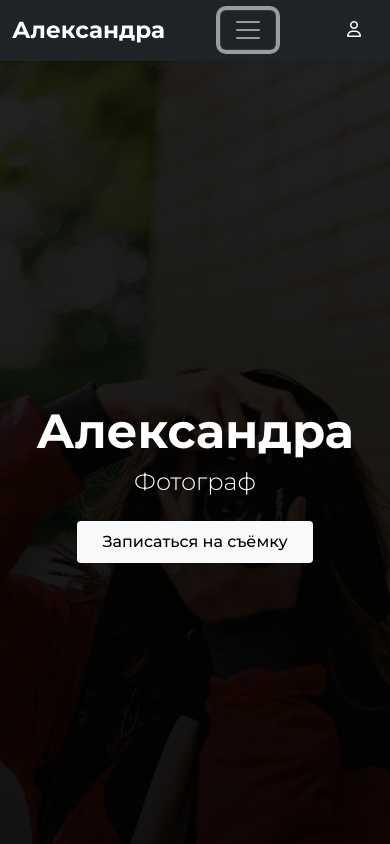
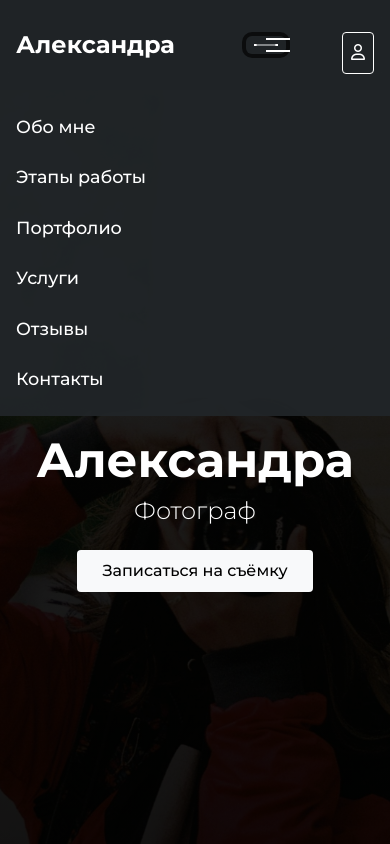
Before and after one commit to Putilova23/PhotoPortfolio, a website: page index.html in a window 390 px wide. Both pictures are taken after a click on the button 247 px from the left and 30 px from the top of the page. Shown: the top 844 px of the page. Drawn offline with nearby package versions, Linux system fonts and the light colour scheme.

Commit message:
главное меню

```diff
--- a/index.html
+++ b/index.html
@@ -8,12 +8,14 @@
   <link rel="stylesheet" href="style.css" />
 </head>
 <body>
-  <nav class="navbar navbar-expand-lg navbar-dark bg-dark sticky-top shadow-sm" aria-label="Главное меню">
+  <nav class="navbar">
     <div class="container">
-      <a class="navbar-brand fs-3 fw-bold" href="#home">Александра</a>
-      <button class="navbar-toggler" type="button" data-bs-toggle="collapse" data-bs-target="#navbarNav" aria-controls="navbarNav" aria-expanded="false" aria-label="Переключить навигацию"><span class="navbar-toggler-icon"></span></button>
-      <div class="collapse navbar-collapse justify-content-center" id="navbarNav">
-        <ul class="navbar-nav fs-5">
+      <a class="navbar-brand" href="#home">Александра</a>
+      <button class="navbar-toggler" type="button" aria-label="Переключить навигацию">
+        <span class="navbar-toggler-icon"></span>
+      </button>
+      <div class="navbar-collapse">
+        <ul class="navbar-nav">
           <li class="nav-item"><a class="nav-link" href="#about">Обо мне</a></li>
           <li class="nav-item"><a class="nav-link" href="#stages">Этапы работы</a></li>
           <li class="nav-item"><a class="nav-link" href="#portfolio">Портфолио</a></li>
@@ -22,7 +24,9 @@
           <li class="nav-item"><a class="nav-link" href="#footer">Контакты</a></li>
         </ul>
       </div>
-      <button class="btn btn-outline-light ms-3" id="btnAccount" aria-label="Личный кабинет" title="Личный кабинет"><i class="fa-regular fa-user"></i></button>
+      <button class="btn-account" id="btnAccount" aria-label="Личный кабинет" title="Личный кабинет">
+        <i class="fa-regular fa-user"></i>
+      </button>
     </div>
   </nav>
 
--- a/script.js
+++ b/script.js
@@ -140,6 +140,46 @@ class Tabs {
     }
 }
 
+// Класс для работы с навигацией
+class Navigation {
+    constructor() {
+        this.navbar = document.querySelector('.navbar');
+        this.toggler = document.querySelector('.navbar-toggler');
+        this.collapse = document.querySelector('.navbar-collapse');
+        this.navLinks = document.querySelectorAll('.nav-link');
+        this.setupEventListeners();
+    }
+
+    setupEventListeners() {
+        // Обработчик для кнопки мобильного меню
+        if (this.toggler) {
+            this.toggler.addEventListener('click', () => this.toggleMenu());
+        }
+
+        // Закрытие меню при клике на ссылку
+        this.navLinks.forEach(link => {
+            link.addEventListener('click', () => {
+                if (window.innerWidth <= 768) {
+                    this.collapse.classList.remove('show');
+                }
+            });
+        });
+
+        // Закрытие меню при клике вне меню
+        document.addEventListener('click', (e) => {
+            if (window.innerWidth <= 768 &&
+                this.collapse.classList.contains('show') &&
+                !this.navbar.contains(e.target)) {
+                this.collapse.classList.remove('show');
+            }
+        });
+    }
+
+    toggleMenu() {
+        this.collapse.classList.toggle('show');
+    }
+}
+
 // Инициализация при загрузке страницы
 document.addEventListener('DOMContentLoaded', function() {
     console.log('DOM загружен');
@@ -230,4 +270,7 @@ document.addEventListener('DOMContentLoaded', function() {
             window.scrollTo({ top: 0, behavior: 'smooth' });
         });
     }
+
+    // Инициализация навигации
+    const navigation = new Navigation();
 });
--- a/style.css
+++ b/style.css
@@ -179,13 +179,94 @@ body {
 
 /* Стили для навигации */
 .navbar {
+  position: sticky;
+  top: 0;
+  background-color: rgba(33, 37, 41, 0.95);
   backdrop-filter: blur(10px);
-  background-color: rgba(33, 37, 41, 0.95) !important;
+  padding: 1rem 0;
+  z-index: 1000;
+  box-shadow: 0 2px 4px rgba(0, 0, 0, 0.1);
+}
+
+.navbar .container {
+  display: flex;
+  align-items: center;
+  justify-content: space-between;
+  padding: 0 1rem;
+  max-width: 1200px;
+  margin: 0 auto;
+}
+
+.navbar-brand {
+  color: #fff;
+  font-size: 1.5rem;
+  font-weight: 700;
+  text-decoration: none;
+  transition: color 0.3s ease;
+}
+
+.navbar-brand:hover {
+  color: #f8f9fa;
+}
+
+.navbar-toggler {
+  display: none;
+  background: none;
+  border: none;
+  padding: 0.5rem;
+  cursor: pointer;
+}
+
+.navbar-toggler-icon {
+  display: block;
+  width: 24px;
+  height: 2px;
+  background-color: #fff;
+  position: relative;
+  transition: background-color 0.3s ease;
+}
+
+.navbar-toggler-icon::before,
+.navbar-toggler-icon::after {
+  content: '';
+  position: absolute;
+  width: 24px;
+  height: 2px;
+  background-color: #fff;
+  transition: transform 0.3s ease;
+}
+
+.navbar-toggler-icon::before {
+  top: -6px;
+}
+
+.navbar-toggler-icon::after {
+  bottom: -6px;
+}
+
+.navbar-collapse {
+  display: flex;
+  align-items: center;
+}
+
+.navbar-nav {
+  display: flex;
+  list-style: none;
+  margin: 0;
+  padding: 0;
+  gap: 1.5rem;
+}
+
+.nav-item {
+  margin: 0;
 }
 
 .nav-link {
+  color: #fff;
+  text-decoration: none;
+  font-size: 1.1rem;
+  transition: color 0.3s ease;
   position: relative;
-  transition: color 0.3s ease;
 }
 
 .nav-link::after {
@@ -193,14 +274,80 @@ body {
   position: absolute;
   width: 0;
   height: 2px;
-  bottom: 0;
+  bottom: -4px;
   left: 0;
   background-color: #fff;
   transition: width 0.3s ease;
 }
 
+.nav-link:hover {
+  color: #f8f9fa;
+}
+
 .nav-link:hover::after {
   width: 100%;
+}
+
+.btn-account {
+  background: none;
+  border: 1px solid #fff;
+  color: #fff;
+  padding: 0.5rem;
+  border-radius: 0.25rem;
+  cursor: pointer;
+  transition: all 0.3s ease;
+  margin-left: 1rem;
+}
+
+.btn-account:hover {
+  background-color: #fff;
+  color: #212529;
+}
+
+@media (max-width: 768px) {
+  .navbar-toggler {
+    display: block;
+  }
+
+  .navbar-collapse {
+    position: absolute;
+    top: 100%;
+    left: 0;
+    right: 0;
+    background-color: rgba(33, 37, 41, 0.95);
+    padding: 1rem;
+    display: none;
+    flex-direction: column;
+    align-items: flex-start;
+  }
+
+  .navbar-collapse.show {
+    display: flex;
+  }
+
+  .navbar-nav {
+    flex-direction: column;
+    width: 100%;
+    gap: 0.5rem;
+  }
+
+  .nav-item {
+    width: 100%;
+  }
+
+  .nav-link {
+    display: block;
+    padding: 0.5rem 0;
+  }
+
+  .nav-link::after {
+    display: none;
+  }
+
+  .btn-account {
+    margin-left: 0;
+    margin-top: 1rem;
+  }
 }
 
 /* Стили для модальных окон */
@@ -417,20 +564,6 @@ footer a:focus {
 }
 
 /* Адаптивность */
-@media (max-width: 768px) {
-  .portfolio-grid {
-    grid-template-columns: repeat(auto-fit, minmax(150px, 1fr));
-  }
-
-  .service-img {
-    height: 150px;
-  }
-
-  .nav-link::after {
-    display: none;
-  }
-}
-
 @media (max-width: 575.98px) {
   #home h1 {
     font-size: 3rem;
```
